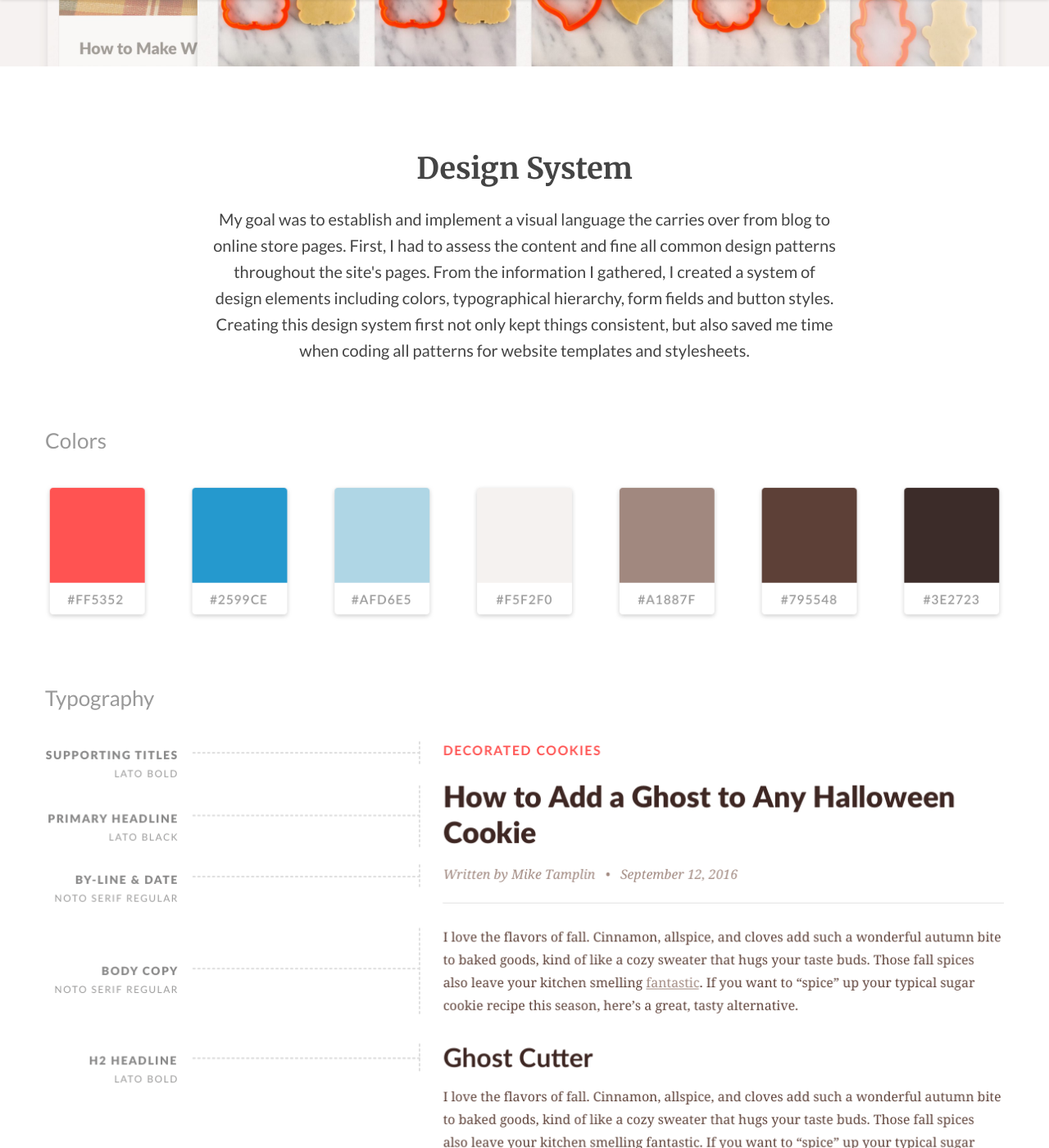
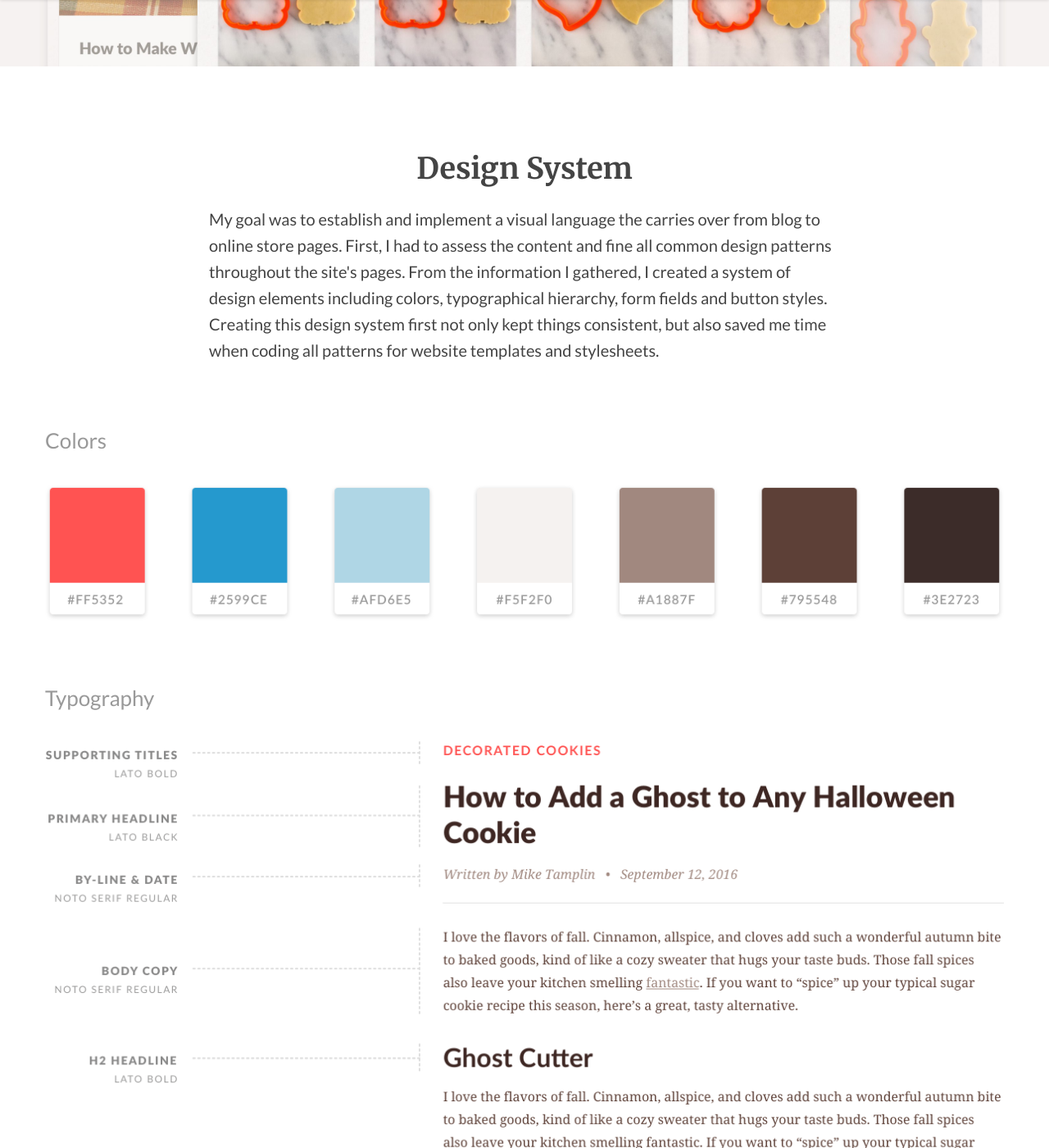
Before and after one commit to btamps/btamps.github.io, a Jekyll site: the page built from _posts/2016-04-07-semisweet.markdown, in a window 1280 px wide and 1400 px high, scrolled down 1126 px. Shown: the whole window at 82% size. Built offline with Jekyll 4.4.1, drawn with Linux system fonts in a browser that asks for light colours; nearby versions of some CDN libraries.

Commit message:
restructured scss

```diff
--- a/_sass/_detail-page.scss
+++ b/_sass/_detail-page.scss
@@ -3,9 +3,6 @@
   padding-top: 20px;
   h1 {
     margin-bottom: 20px;
-  }
-  p {
-    font-size: 16px;
   }
   h4 {
     color: $gray;
@@ -28,8 +25,11 @@
 
 .description {
   &.center {
-    margin: 0 auto 5em;
+    margin: 0 auto 3em;
     float: none;
+    @include responsive(medium-screens) {
+      margin: 0 auto 5em;
+    }
     h2, p {
       text-align: center;
     }
@@ -155,9 +155,6 @@
       margin-bottom: 40px;
       line-height: 1.3;
     }
-    p {
-      font-size: 20px;
-    }
   }
 
   .feature {
--- a/_sass/custom-page/_semisweet.scss
+++ b/_sass/custom-page/_semisweet.scss
@@ -19,11 +19,13 @@
       margin-bottom: 0;
     }
   }
-  .design-system {
+  .design-system, .blog, .shop {
     @extend %content-block;
+    p {
+      text-align: left;
+    }
   }
   .blog {
-    @extend %content-block;
     background: #eeeae8;
     figure, figure img {
       margin-bottom: 0;
@@ -31,7 +33,6 @@
     padding-bottom: 0;
   }
   .shop {
-    @extend %content-block;
     background: #D7CCC8;
     h4 {
       margin-bottom: 20px;
```
